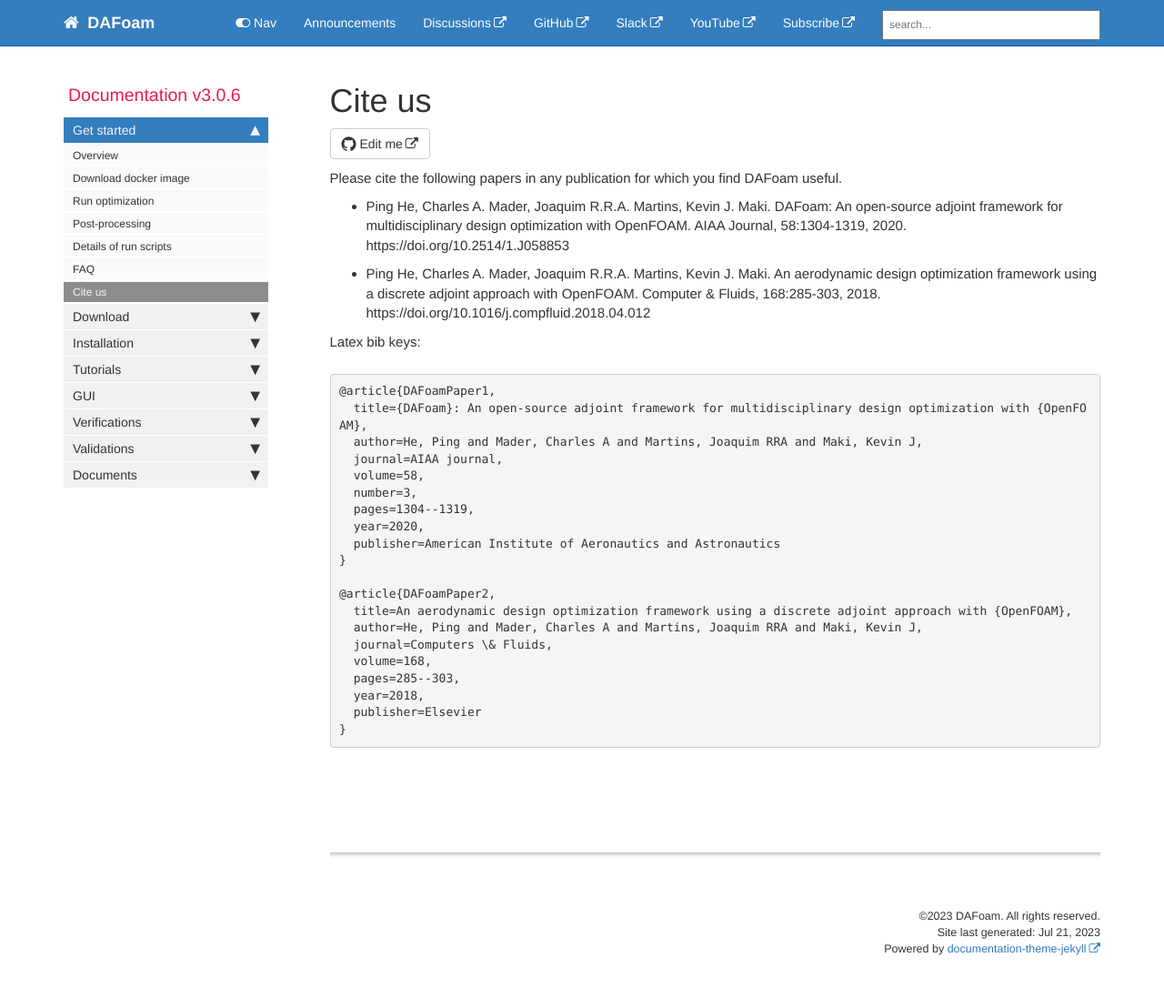
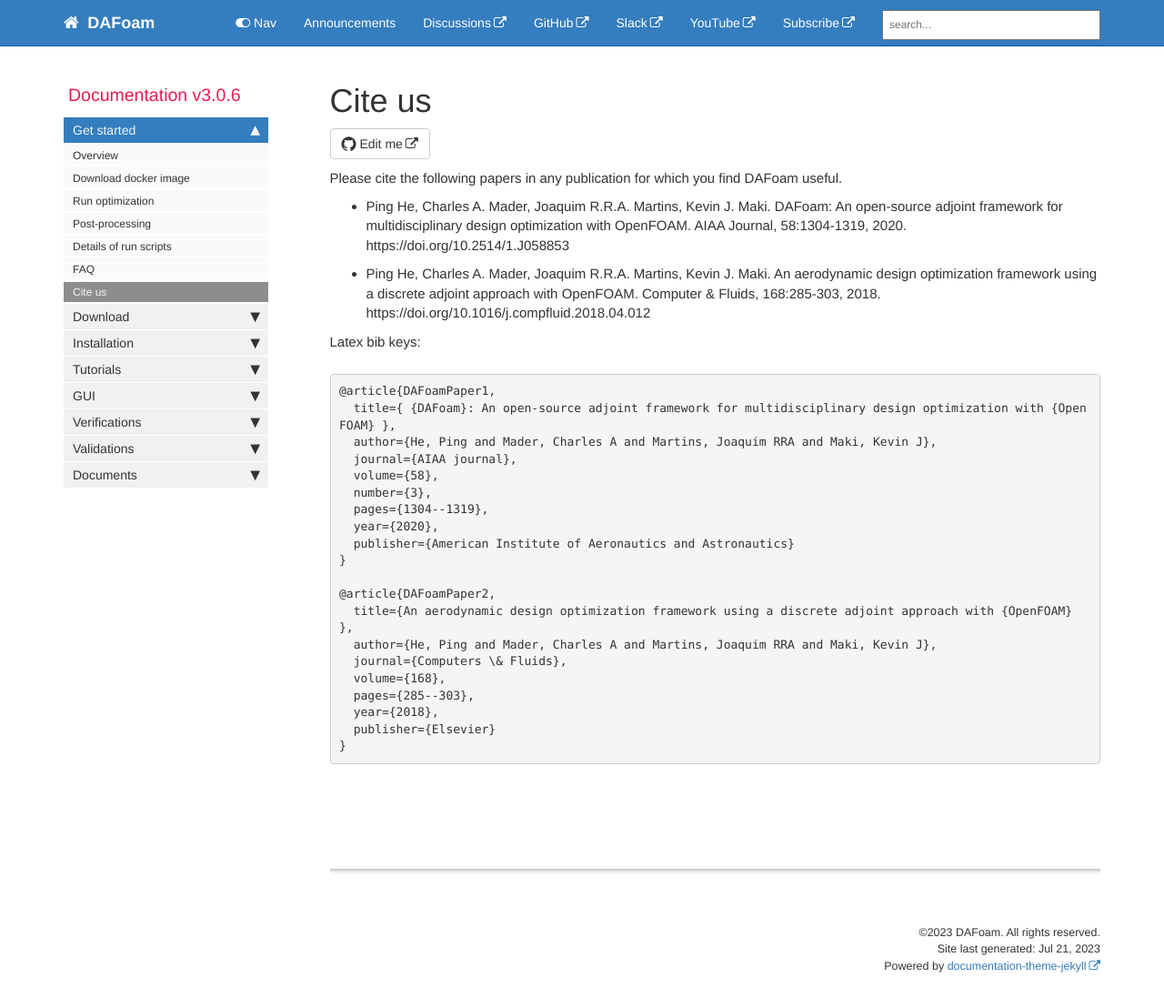
Before and after one commit to DAFoam/DAFoam.github.io, a Jekyll site: the page built from pages/mydoc/mydoc_get_started_cite_us.md, in a window 1280 px wide and 1122 px high. Shown: the top 1108 px of the window at 91% size. Built offline with Jekyll 4.4.1, drawn with Linux system fonts in a browser that asks for light colours; comment, search, counter and statistics services are not loaded.

Commit message:
content update

```diff
--- a/pages/mydoc/mydoc_get_started_cite_us.md
+++ b/pages/mydoc/mydoc_get_started_cite_us.md
@@ -17,24 +17,24 @@ Latex bib keys:
 
 <pre>
 @article{DAFoamPaper1,
-  title={DAFoam}: An open-source adjoint framework for multidisciplinary design optimization with {OpenFOAM},
-  author=He, Ping and Mader, Charles A and Martins, Joaquim RRA and Maki, Kevin J,
-  journal=AIAA journal,
-  volume=58,
-  number=3,
-  pages=1304--1319,
-  year=2020,
-  publisher=American Institute of Aeronautics and Astronautics
+  title={ {DAFoam}: An open-source adjoint framework for multidisciplinary design optimization with {OpenFOAM} },
+  author={He, Ping and Mader, Charles A and Martins, Joaquim RRA and Maki, Kevin J},
+  journal={AIAA journal},
+  volume={58},
+  number={3},
+  pages={1304--1319},
+  year={2020},
+  publisher={American Institute of Aeronautics and Astronautics}
 }
 
 @article{DAFoamPaper2,
-  title=An aerodynamic design optimization framework using a discrete adjoint approach with {OpenFOAM},
-  author=He, Ping and Mader, Charles A and Martins, Joaquim RRA and Maki, Kevin J,
-  journal=Computers \& Fluids,
-  volume=168,
-  pages=285--303,
-  year=2018,
-  publisher=Elsevier
+  title={An aerodynamic design optimization framework using a discrete adjoint approach with {OpenFOAM} },
+  author={He, Ping and Mader, Charles A and Martins, Joaquim RRA and Maki, Kevin J},
+  journal={Computers \& Fluids},
+  volume={168},
+  pages={285--303},
+  year={2018},
+  publisher={Elsevier}
 }
 </pre>
 
```
